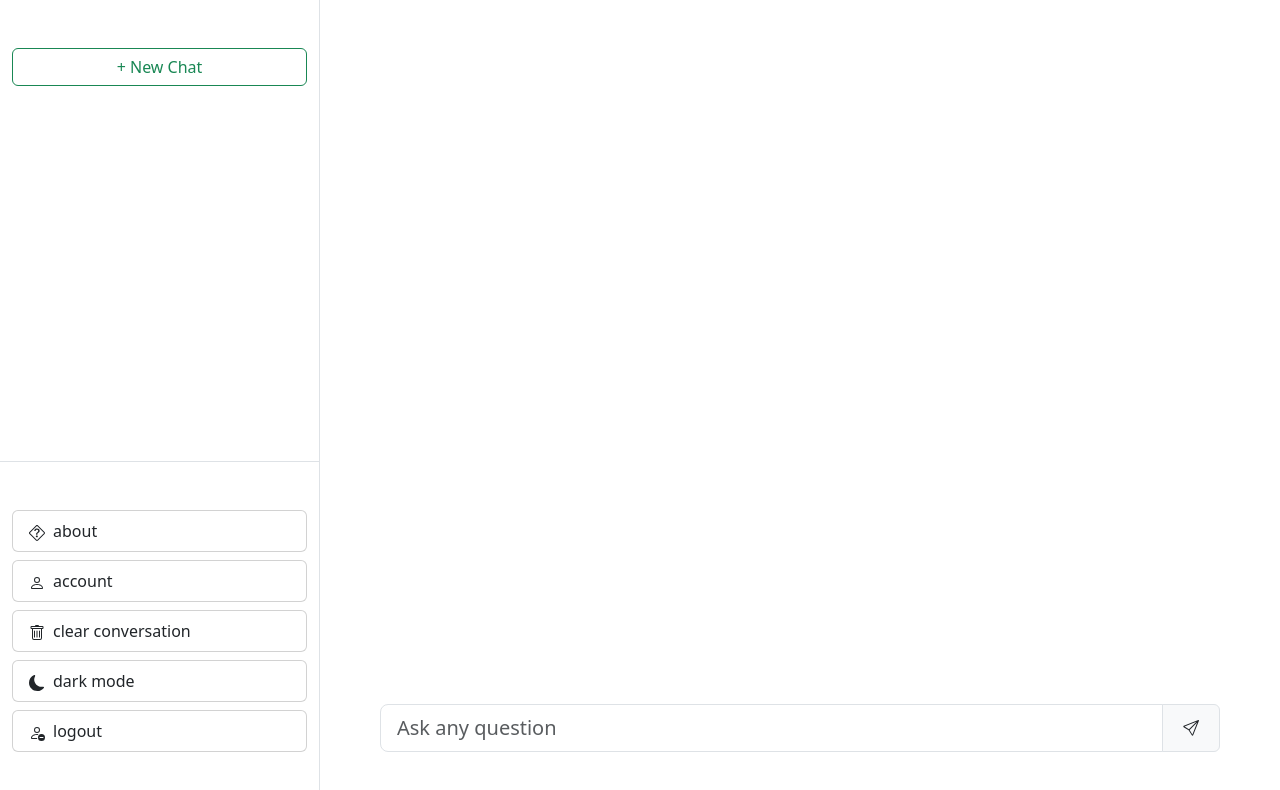
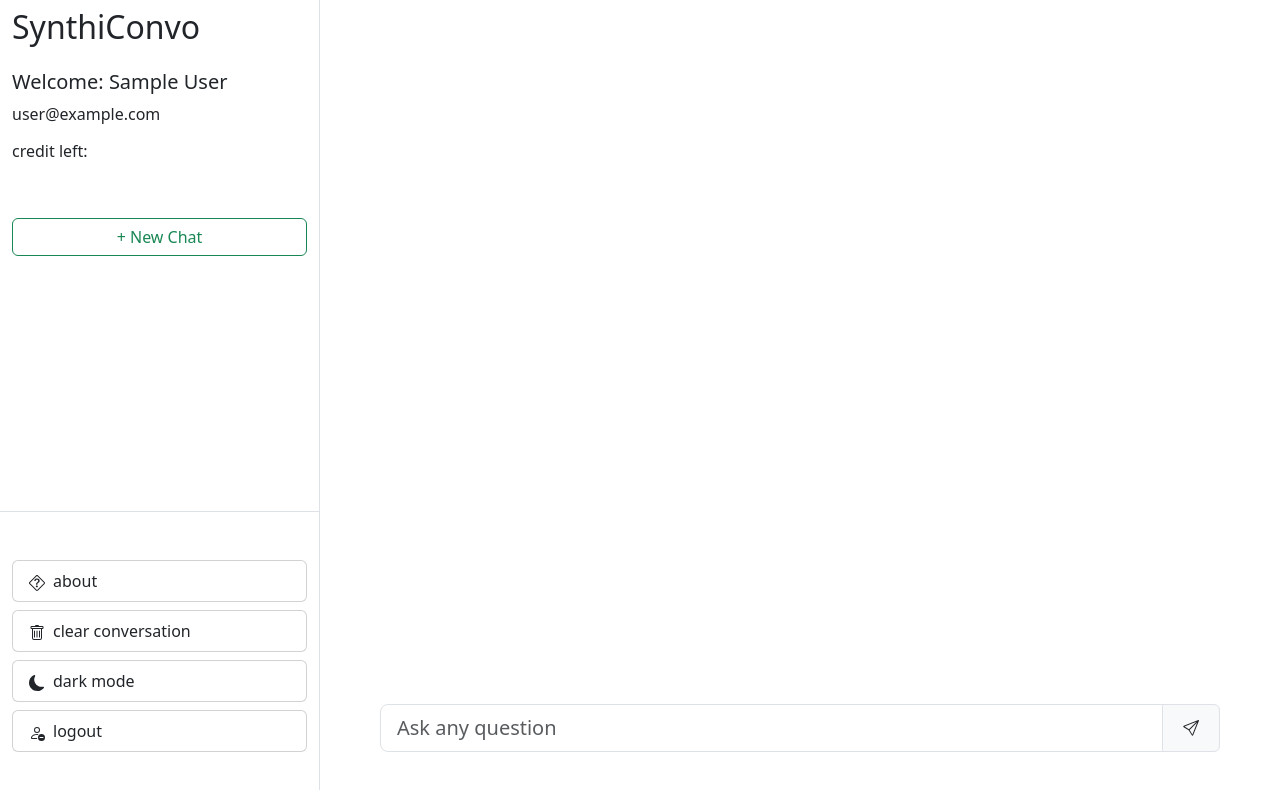
Before and after one commit to ulevi92/SynthiConvo, a React (Vite) app: page / in a window 1280 px wide. Shown: the top 790 px of the page. Built offline with nearby package versions, Linux system fonts and the light colour scheme; no server answers; sample sign-in values are in the browser's storage.

Commit message:
modified/ Sidebar user details

```diff
--- a/src/components/chat/ChatWindow.tsx
+++ b/src/components/chat/ChatWindow.tsx
@@ -6,7 +6,7 @@ const ChatWindow = () => {
   const gridColClassName = "p-0";
 
   return (
-    <div className='d-flex flex-column position-relative justify-content-between h-100'>
+    <div className='d-flex flex-column position-relative justify-content-between h-100 mt-2'>
       <div style={{ maxHeight: "85vh" }} className='overflow-y-auto'>
         <ChatLog />
       </div>
--- a/src/components/loader/Loader.tsx
+++ b/src/components/loader/Loader.tsx
@@ -40,8 +40,6 @@ export const Loader: FC<Props> = ({ children, auth, chat }) => {
       </div>
     );
 
-  console.log(chat && questionAsked);
-
   if (chat && questionAsked) return <div className='loader-circle' />;
 
   return <>{children}</>;
--- a/src/components/modal/UserModal.helper.tsx
+++ b/src/components/modal/UserModal.helper.tsx
@@ -104,11 +104,10 @@ export const ClearConversationModalText = () => {
 
   return (
     <>
-      <h3>
-        Are you sure you want to delete the conversation history? This action is
-        irreversible
-      </h3>
-      <p>Deleting the conversation won't restore your credit</p>
+      <h3>Are you sure you want to delete the conversation history?</h3>
+      <h5 className='text-danger'>This action is irreversible</h5>
+
+      <h4>Be Aware: Deleting the conversation won't restore your credit</h4>
 
       <Button onClick={handleClearHistory} className='text-uppercase'>
         confirm
@@ -116,7 +115,3 @@ export const ClearConversationModalText = () => {
     </>
   );
 };
-
-export const AccountModalText = () => {
-  return <></>;
-};
--- a/src/components/modal/UserModal.tsx
+++ b/src/components/modal/UserModal.tsx
@@ -1,9 +1,5 @@
 import { useAppDispatch, useAppSelector } from "../../redux/reduxHooks";
-import {
-  AboutModalText,
-  AccountModalText,
-  ClearConversationModalText,
-} from "./UserModal.helper";
+import { AboutModalText, ClearConversationModalText } from "./UserModal.helper";
 
 const UserModal = () => {
   const dispatch = useAppDispatch();
@@ -17,9 +13,6 @@ const UserModal = () => {
       case "conversation":
         return <ClearConversationModalText />;
 
-      case "account":
-        return <AccountModalText />;
-
       default:
         return null;
     }
--- a/src/components/sidebar/Sidebar.tsx
+++ b/src/components/sidebar/Sidebar.tsx
@@ -8,13 +8,32 @@ const Sidebar = () => {
   );
   const modalType = useAppSelector(({ global }) => global.modalType);
   const showModal = useAppSelector(({ global }) => global.showModal);
+  const displayName = useAppSelector(
+    (state) => state.userData.userProfile.displayName
+  );
+  const email = useAppSelector((state) => state.userData.userProfile.email);
+  const credit = useAppSelector((state) => state.userData.chat.credit);
 
   const firstMessage = conversationScript.find(({ role }) => role === "user");
+
+  console.log(credit);
 
   return (
     <Container fluid className='d-flex flex-grow-1'>
       <Row className='flex-column flex-grow-1'>
-        <Col className='d-flex flex-grow-1 mt-5 align-items-start' md='12'>
+        <Col
+          className='d-flex flex-column flex-grow-1 align-items-start '
+          md='12'
+        >
+          <h2 className='mb-4 mt-2'>SynthiConvo</h2>
+
+          <div className='mb-5'>
+            <h5>Welcome: {displayName}</h5>
+            <p>{email}</p>
+
+            <h6>credit left: {credit}</h6>
+          </div>
+
           {firstMessage && (
             <SidebarCard
               cardName='conversation'
@@ -42,8 +61,6 @@ const Sidebar = () => {
             clickable
           />
 
-          <SidebarCard cardName='account' cardMarginY={1} clickable />
-
           <SidebarCard
             cardName='clear conversation'
             cardMarginY={1}
--- a/src/pages/home/Home.tsx
+++ b/src/pages/home/Home.tsx
@@ -54,7 +54,7 @@ export const Home = () => {
       <Container
         fluid
         className='d-flex flex-column z-2'
-        style={{ transition: "all 700ms ease-in-out", height: "100vh" }}
+        style={{ transition: "all 350ms ease-in-out", height: "100vh" }}
       >
         <Row className='position-relative flex-grow-1'>
           <Col className={sidebarStyle} md={4} lg={3} xxl={2}>
@@ -70,8 +70,7 @@ export const Home = () => {
             md={8}
             lg={9}
             xxl={10}
-            className='position-relative d-flex flex-column overflow-hidden'
-            style={{ maxHeight: "100vh" }} // Example maximum height
+            className='position-relative d-flex flex-column overflow-hidden mh-100'
           >
             <ChatWindow />
           </Col>
```
